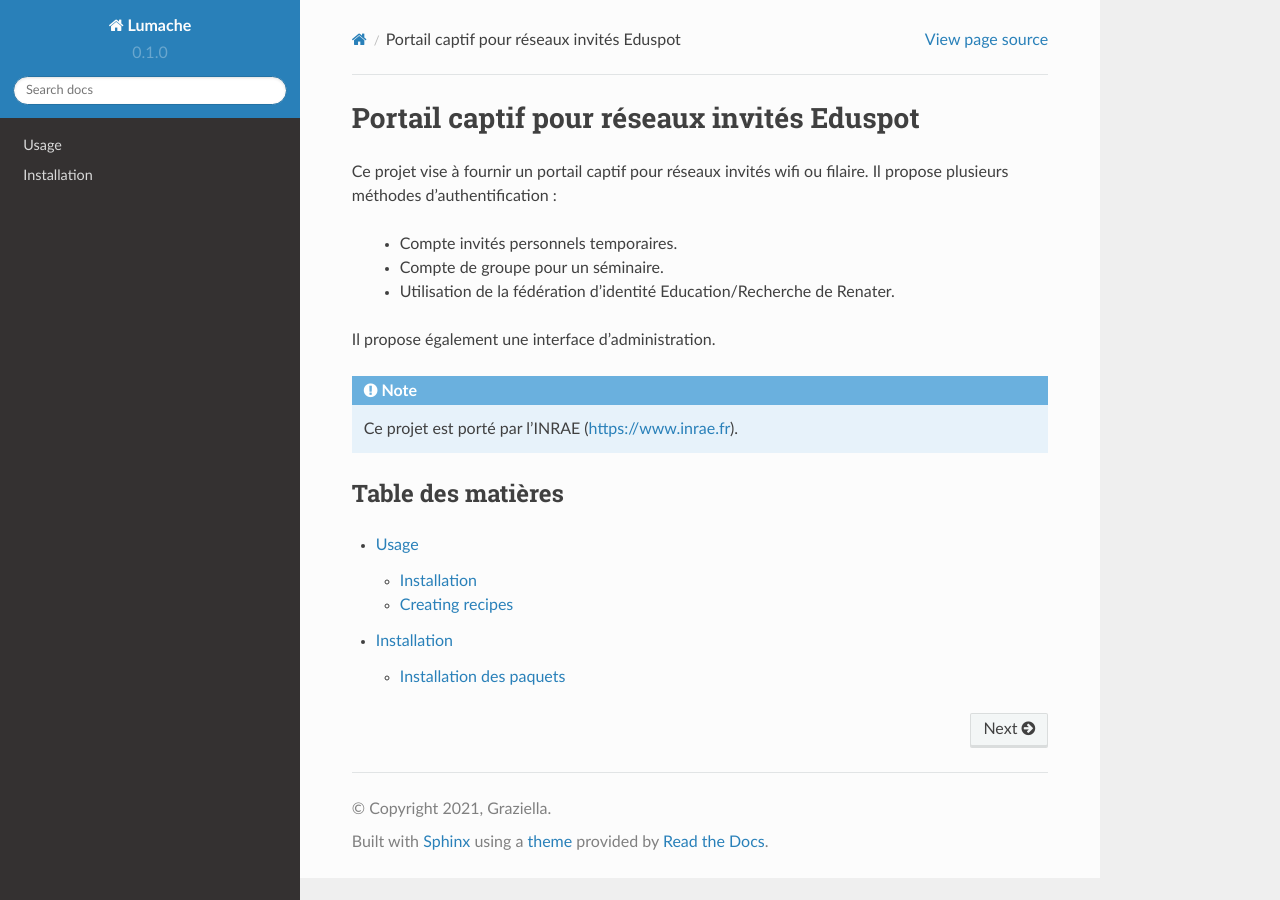
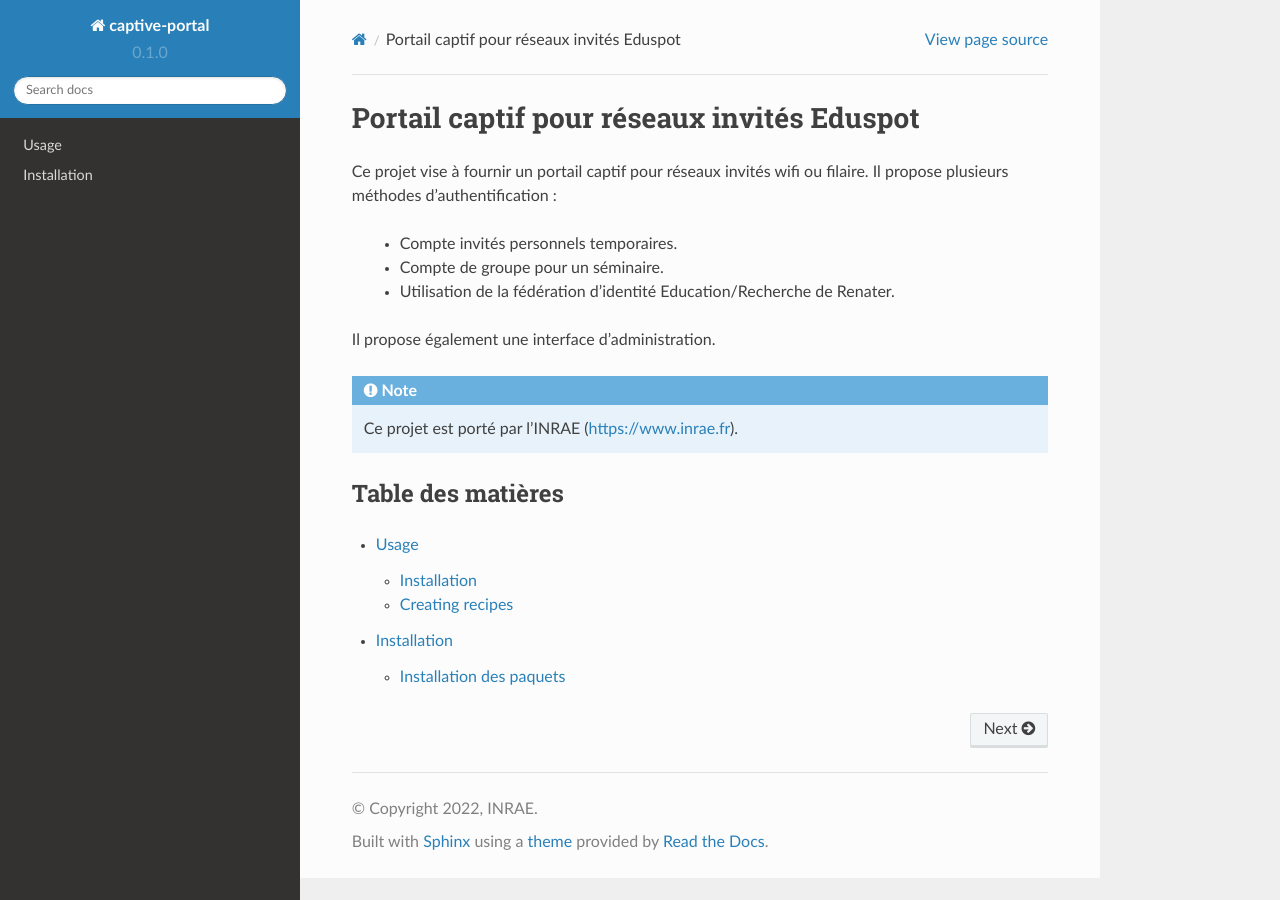
Before and after one commit to ayashisunyday/eduauth, a Sphinx documentation site: the page built from docs/source/index.rst, in a window 1280 px wide. Built offline with Sphinx 7.4.7 and the Read the Docs theme 2.0.0, drawn with Linux system fonts in a browser that asks for light colours.

Commit message:
Update conf.py

```diff
--- a/docs/source/conf.py
+++ b/docs/source/conf.py
@@ -2,9 +2,9 @@
 
 # -- Project information
 
-project = 'Lumache'
-copyright = '2021, Graziella'
-author = 'Graziella'
+project = 'captive-portal'
+copyright = '2022, INRAE'
+author = 'Jean-Damien POGOLOTTI'
 
 release = '0.1'
 version = '0.1.0'
```
